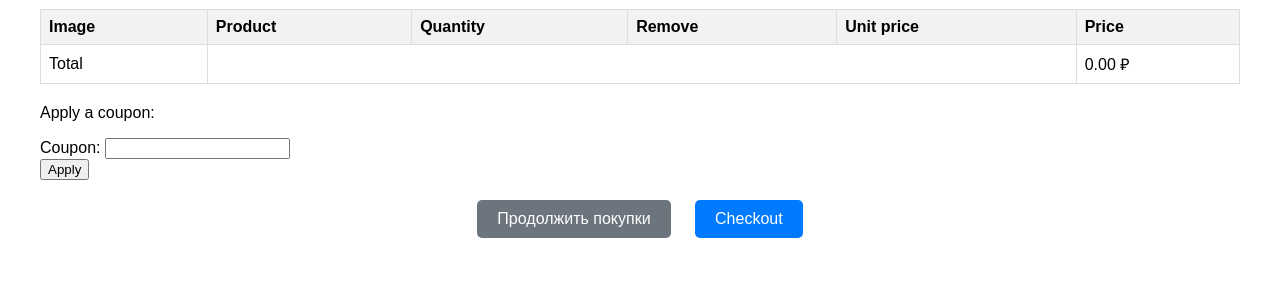
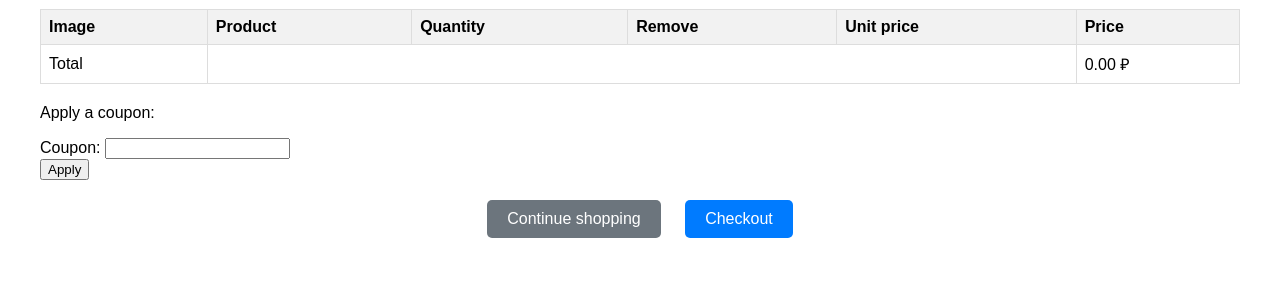
Before and after one commit to Dogafas/netology, a Django app: page /en/cart/ in a window 1280 px wide. Shown: the part 316-616 px from the top of the page. Run offline with Django 5.2, Linux system fonts and the light colour scheme; parts of the project's set-up code (start-up, migrations or seed data) failed here and were passed over.

Commit message:
some update

```diff
--- a/myshop/cart/templates/cart/detail.html
+++ b/myshop/cart/templates/cart/detail.html
@@ -103,7 +103,7 @@
   </div>
   <div class="buttons-container">
     <p class="text-right">
-      <a href="{% url "shop:product_list" %}" class="button light">Продолжить покупки</a>
+      <a href="{% url "shop:product_list" %}" class="button light">Continue shopping</a>
       <a href="{% url "orders:order_create" %}" class="button">Checkout</a>
     </p>
   </div>
--- a/myshop/myshop/settings.py
+++ b/myshop/myshop/settings.py
@@ -52,6 +52,7 @@ INSTALLED_APPS = [
     "coupons.apps.CouponsConfig",
     "rosetta",
     "parler",
+    "localflavor",
 ]
 
 MIDDLEWARE = [
```
